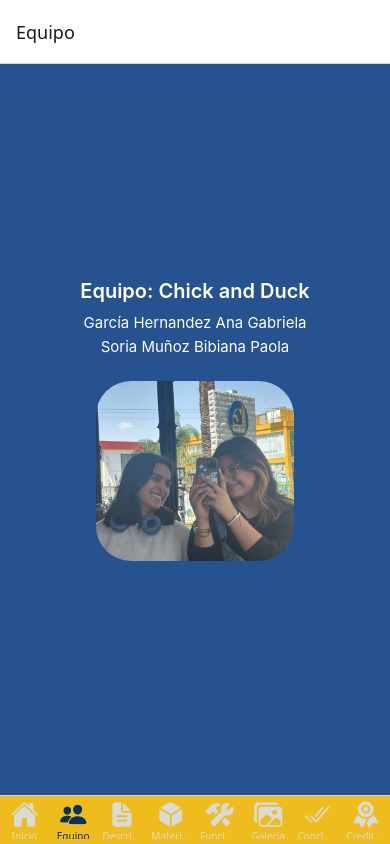
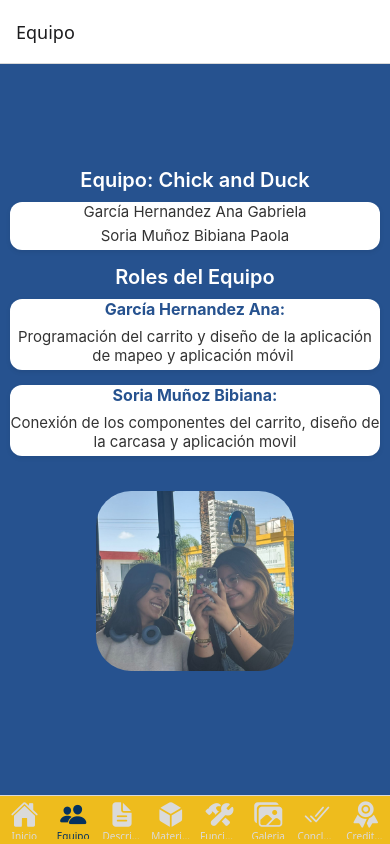
Before and after one commit to Bibiana-Soria/ProyectoFinal_AppsMoviles, a React Native app: screen /Equipo in a window 390 px wide. Built offline with nearby package versions, Linux system fonts and the light colour scheme.

Commit message:
mejorar pantalla 2

```diff
--- a/src/screens/Creditos.js
+++ b/src/screens/Creditos.js
@@ -33,7 +33,7 @@ export default function Creditos() {
       </View>
 
       <Text style={styles.pie}>
-        Desarrollado con mucho esfuerzo por el equipo: Chuck and Duck.
+        Desarrollado con mucho esfuerzo por el equipo: Chick and Duck.
       </Text>
     </ScrollView>
   );
--- a/src/screens/EquipoTrabajo.js
+++ b/src/screens/EquipoTrabajo.js
@@ -11,8 +11,20 @@ export default function EquipoTrabajo() {
     return (
       <ScrollView contentContainerStyle = {styles.container}>
         <Text style ={ styles.titulo}>Equipo: Chick and Duck</Text>
-        <Text style = {styles.texto}>García Hernandez Ana Gabriela</Text>
-        <Text style ={styles.texto}>Soria Muñoz Bibiana Paola</Text>
+        <View style = {styles.card}>
+          <Text style = {styles.info_texto}>García Hernandez Ana Gabriela</Text>
+          <Text style ={styles.info_texto}>Soria Muñoz Bibiana Paola</Text>
+        </View>
+        <Text style = {styles.titulo}>Roles del Equipo</Text>
+        <View style={styles.card}>
+          <Text style={styles.info_titulo}>García Hernandez Ana:</Text>
+           <Text style ={styles.info_texto}>Programación del carrito y diseño de la aplicación de mapeo y aplicación móvil </Text>
+        </View>
+        <View style = {styles.card}>
+          <Text style ={styles.info_titulo}>Soria Muñoz Bibiana:</Text>
+         <Text style ={styles.info_texto}>Conexión de los componentes del carrito, diseño de la carcasa y aplicación movil</Text>
+        </View>
+
         <Image style = {styles.imagen} source = {require('../../assets/IMG-20250509-WA0020.jpg')}/>
       </ScrollView>
     )
@@ -44,6 +56,33 @@ const styles = StyleSheet.create({
     width: 198,
     borderRadius: 35,
     margin: 20
-  }
+  },
+  card: {
+    backgroundColor: "#fff",
+    borderRadius: 12,
+    marginBottom: 15,
+    elevation: 3,
+    shadowColor: "#000",
+    shadowOpacity: 0.08,
+    shadowRadius: 5,
+    shadowOffset: { width: 0, height: 2 },
+    width: "95%",
+    alignContent: "center",
+    alignItems: "center"
+  },
+  info_titulo:{
+    fontSize: 16,
+    marginBottom: 8,
+    textAlign: 'center',
+    fontWeight: 'bold',
+    color: "#26528F"
+  },
+  info_texto:{
+    fontSize: 15,
+    marginBottom: 5,
+    textAlign: 'center',
+    fontWeight: '400',
+    color: "#333"
+  },
 
 });
```
